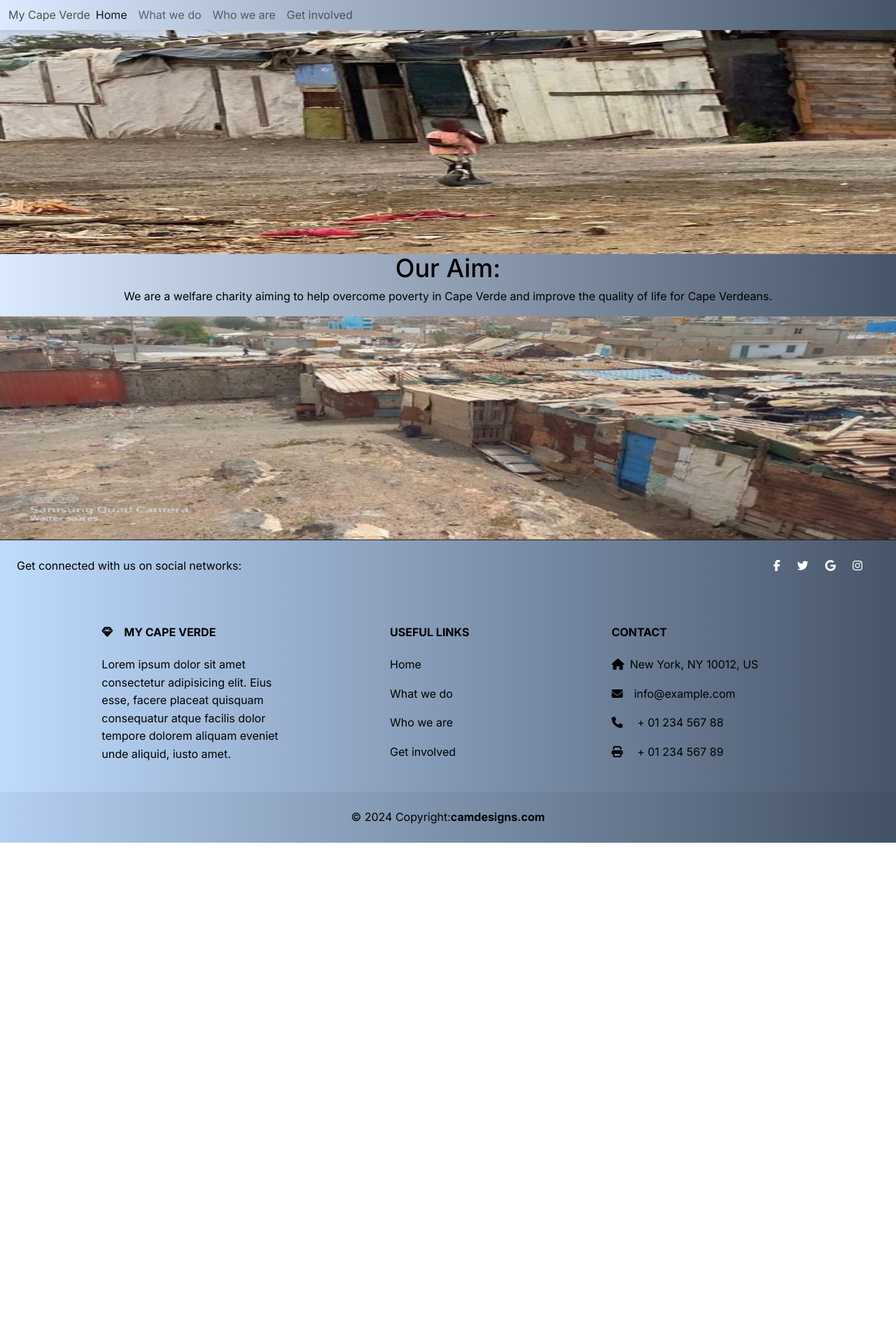
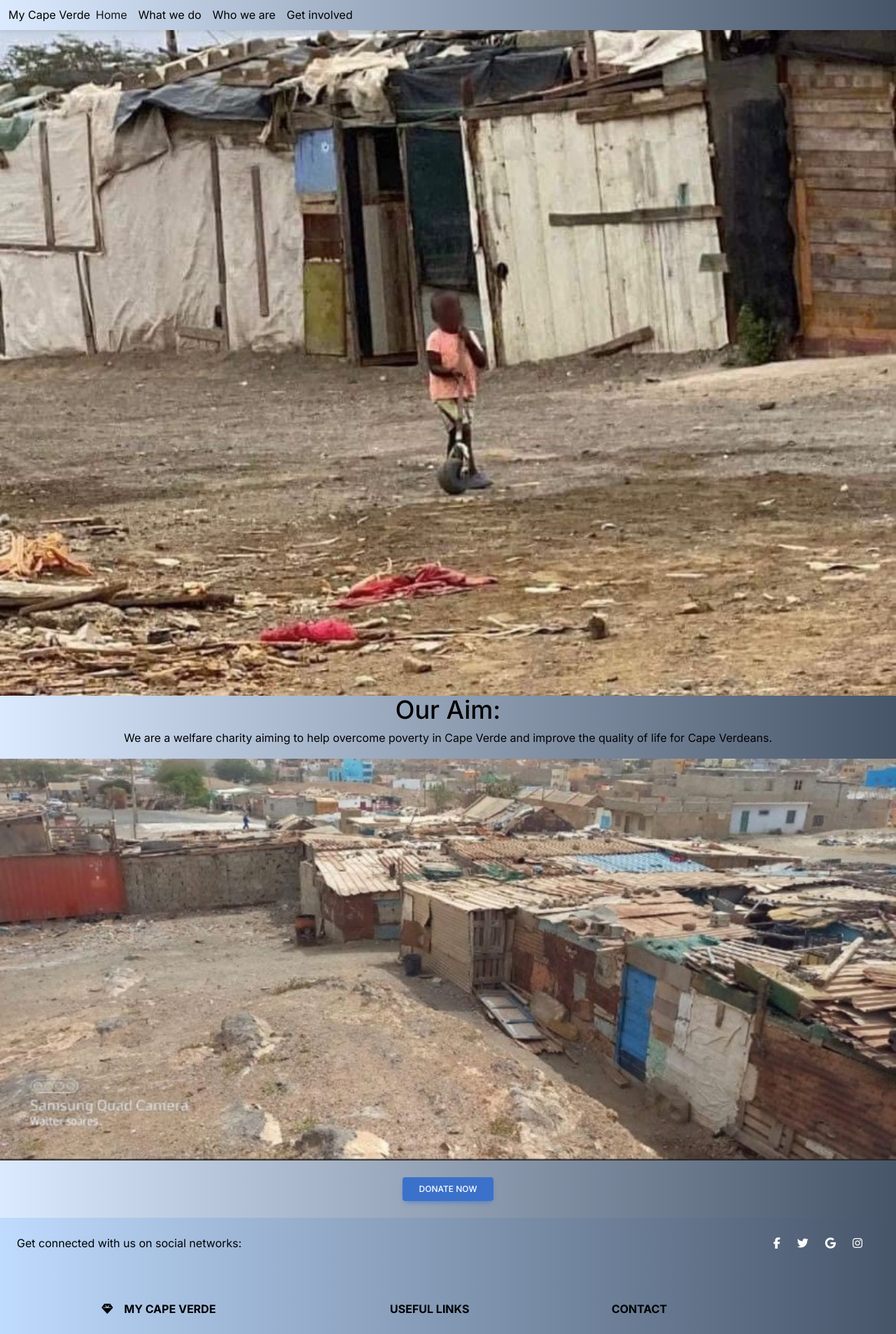
Before and after one commit to jacam666/capeverde, a Next.js app: page / in a window 1280 px wide. Shown: the top 1906 px of the page at 70% size. Before the commit the page ends 1204 px from the top, so only its background shows below. Built offline with nearby package versions, Linux system fonts and the light colour scheme.

Commit message:
added donate button to front screen

```diff
--- a/src/app/components/DonateButton.tsx
+++ b/src/app/components/DonateButton.tsx
@@ -1,5 +1,10 @@
+"use client"
+import { MDBBtn } from 'mdb-react-ui-kit';
+
 export default function DonateButton() {
     return (
-        <button>Donate</button>
+        <div className='text-center'>
+            <MDBBtn className='mt-4 mb-4 py-2 text-3xl'>Donate Now</MDBBtn>
+        </div>
     );
 }
--- a/src/app/components/ResponsiveNavbar.tsx
+++ b/src/app/components/ResponsiveNavbar.tsx
@@ -19,7 +19,7 @@ export default function ResponsiveNavbar() {
     const [openNavSecond, setOpenNavSecond] = useState(false);
 
     return (
-        <MDBNavbar className=' bg-gradient-to-r from-blue-100 to-slate-600' expand='lg' light bgColor='light'>
+        <MDBNavbar className=' bg-gradient-to-r from-blue-100 to-slate-600 text-black' expand='lg' light bgColor='light'>
             <MDBContainer fluid>
                 <MDBNavbarLink href='/'>My Cape Verde</MDBNavbarLink>
                 <MDBNavbarToggler
@@ -34,9 +34,9 @@ export default function ResponsiveNavbar() {
                         <MDBNavbarLink active aria-current='page' href='/'>
                             Home
                         </MDBNavbarLink>
-                        <MDBNavbarLink href='./whatWeDo'>What we do</MDBNavbarLink>
-                        <MDBNavbarLink href='./whoWeAre'>Who we are</MDBNavbarLink>
-                        <MDBNavbarLink href='./getInvolved'>Get involved</MDBNavbarLink>
+                        <MDBNavbarLink className='text-black' href='./whatWeDo'>What we do</MDBNavbarLink>
+                        <MDBNavbarLink className='text-black' href='./whoWeAre'>Who we are</MDBNavbarLink>
+                        <MDBNavbarLink className='text-black' href='./getInvolved'>Get involved</MDBNavbarLink>
                     </MDBNavbarNav>
                 </MDBCollapse>
             </MDBContainer>
--- a/src/app/page.tsx
+++ b/src/app/page.tsx
@@ -4,20 +4,24 @@ import 'mdb-react-ui-kit/dist/css/mdb.min.css';
 import "@fortawesome/fontawesome-free/css/all.min.css";
 import Image from 'next/image'
 import Footer from "./components/Footer";
+import DonateButton from "./components/DonateButton";
 
 export default function Home() {
   return (
     <div className=' bg-gradient-to-r from-blue-100 to-slate-600' style={{ minHeight: '100vh' }}>
       <ResponsiveNavbar/>
       <div style={{ width: '100%' }}>
-        <Image className="w-full" src="/images/WhatsApp Image 2024-04-27 at 17.10.27_0fadff63.jpg" alt="verde" width={1200}  height={100} style={{height: '40vh'}} />
+        <Image className="w-full" src="/images/WhatsApp Image 2024-04-27 at 17.10.27_0fadff63.jpg" alt="verde" width={1200}  height={100} style={{height: 'auto'}} />
       </div>
       <div className="text-black">
         <h1 className="text-center text-4xl">Our Aim:</h1>
         <p className="px-3 text-center">We are a welfare charity aiming to help overcome poverty in Cape Verde and improve the quality of life for Cape Verdeans.</p>
       </div>
       <div style={{ width: '100%' }}>
-        <Image className="w-full" src="/images/WhatsApp Image 2024-04-27 at 17.10.27_34eda20e.jpg" alt="verde"  width={1200}  height={100} style={{height: '40vh'}}/>
+        <Image className="w-full" src="/images/WhatsApp Image 2024-04-27 at 17.10.27_34eda20e.jpg" alt="verde"  width={1200}  height={100} style={{height: 'auto'}}/>
+      </div>
+      <div>
+        <DonateButton />
       </div>
       <Footer/>
     </div>
```
